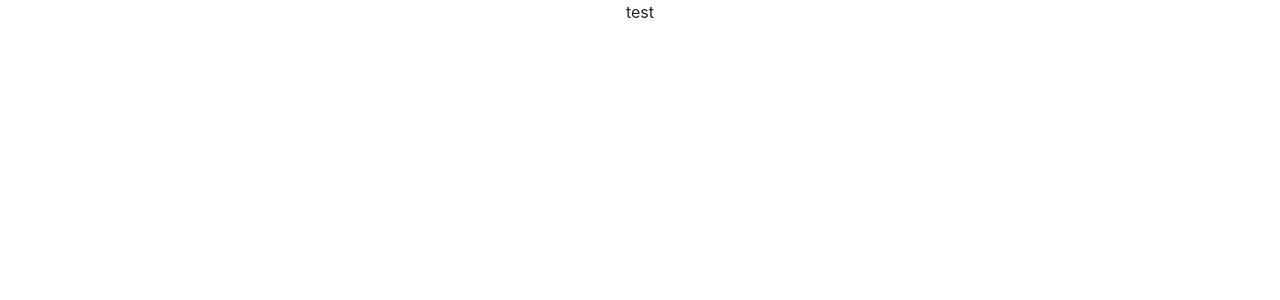
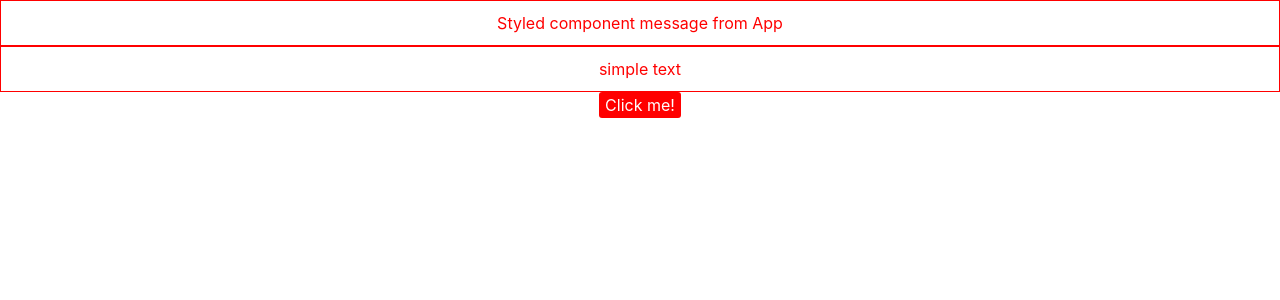
Before and after one commit to taulantisaku/github-users, a React (Create React App) app: page / in a window 1280 px wide. Shown: the top 300 px of the page. Built offline with nearby package versions, Linux system fonts and the light colour scheme.

Commit message:
Styled components lecture

```diff
--- a/package.json
+++ b/package.json
@@ -9,6 +9,7 @@
     "react": "^18.2.0",
     "react-dom": "^18.2.0",
     "react-scripts": "5.0.1",
+    "styled-components": "^5.3.5",
     "web-vitals": "^2.1.4"
   },
   "scripts": {
--- a/src/App.js
+++ b/src/App.js
@@ -1,11 +1,26 @@
 import { Component } from "react";
-
+import Message from "./components/Message";
+import Button from "./components/Button";
+// import { Button } from "./components/StyledComponents";
 //styles
 import "./App.css";
 
 class App extends Component {
   render() {
-    return <div className="App">test</div>;
+    return (
+      <div className="App">
+        <Message text="Styled component message from App" />
+        {/* <Button color="green">Save</Button>
+        <Button color="red">Delete</Button>
+        <Button color="black">Save</Button>
+        <Button color="pink">Save</Button>
+        <Button>white</Button> */}
+
+        <Button color="red" onClick={() => alert("this button works!")}>
+          Click me!
+        </Button>
+      </div>
+    );
   }
 }
 
--- /dev/null
+++ b/src/components/Button.js
@@ -0,0 +1,6 @@
+import { Button as StyledButton } from "./StyledComponents";
+
+export default function Button(props) {
+  const { children, ...rest } = props;
+  return <StyledButton {...rest}>{children}</StyledButton>;
+}
--- /dev/null
+++ b/src/components/Message.js
@@ -0,0 +1,16 @@
+import styled from "styled-components";
+
+const StyledMessage = styled.div`
+  border: 1px solid red;
+  padding: 10px;
+  color: red;
+`;
+
+export default function Message(props) {
+  return (
+    <div className="App">
+      <StyledMessage>{props.text}</StyledMessage>
+      <StyledMessage>simple text</StyledMessage>
+    </div>
+  );
+}
--- /dev/null
+++ b/src/components/StyledComponents.js
@@ -0,0 +1,13 @@
+import styled from "styled-components";
+
+export const Button = styled.button`
+  background-color: ${(props) => props.color || "#eee"};
+  border-radius: 3px;
+  border: none;
+  color: white;
+`;
+
+export const Link = styled.a`
+  text-decoration: none;
+  background-color: red;
+`;
```
Also changed, not shown: 1 other file (tests, documents, lock files or other folders).
